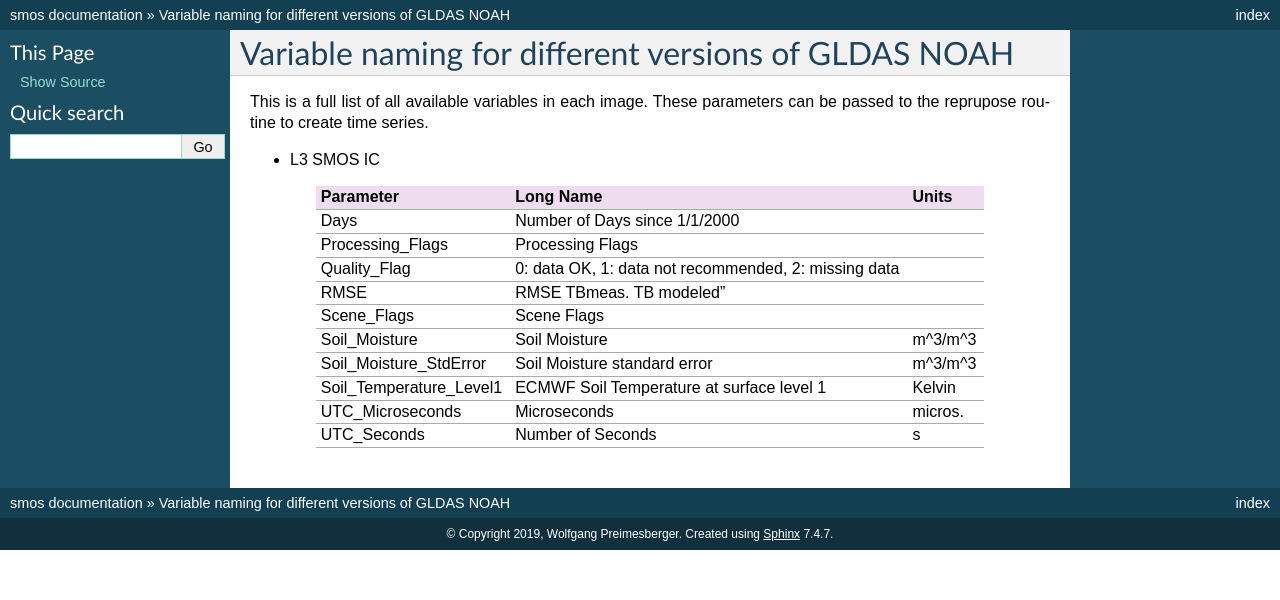
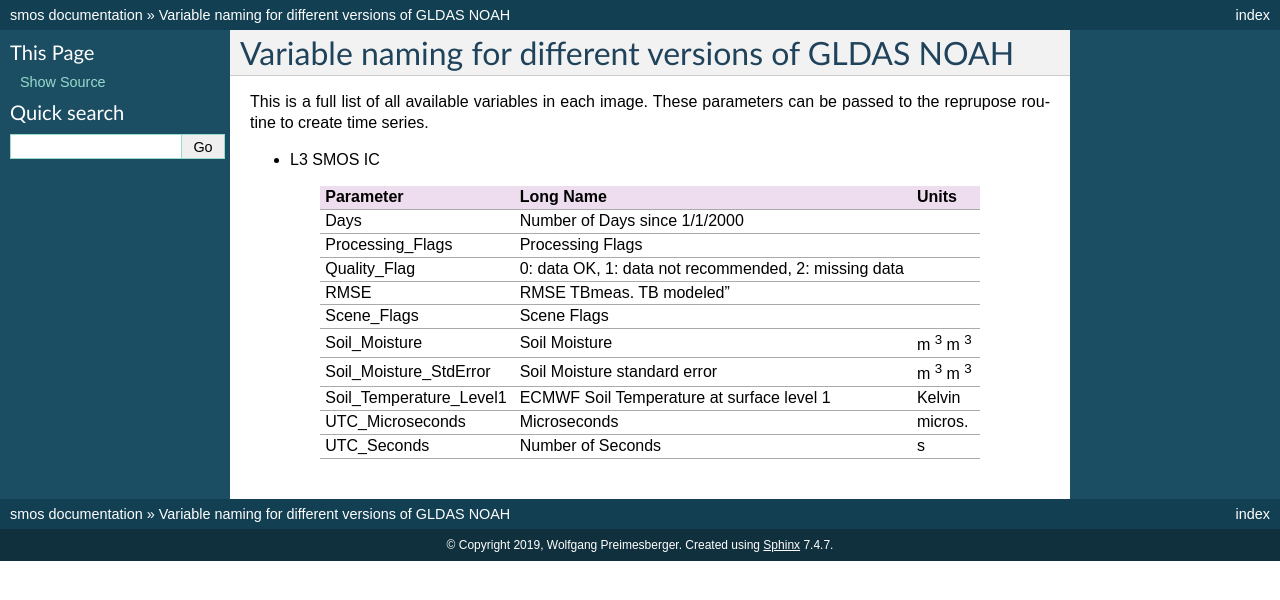
Before and after one commit to TUW-GEO/smos, a Sphinx documentation site: the page built from docs/varnames.rst, in a window 1280 px wide. Shown: the top 600 px of the page. Built offline with Sphinx 7.4.7, drawn with Linux system fonts in a browser that asks for light colours; formulas are drawn with MathJax 3; the version number could not be read and is left out; part of the change alters nothing that is shown.

```diff
--- a/docs/varnames.rst
+++ b/docs/varnames.rst
@@ -6,26 +6,26 @@ can be passed to the reprupose routine to create time series.
 
 * L3 SMOS IC
 
-+--------------------------+------------------------------------------------------+------------+
-| Parameter                | Long Name                                            | Units      |
-+==========================+======================================================+============+
-| Days                     | Number of Days since 1/1/2000                        |            |
-+--------------------------+------------------------------------------------------+------------+
-| Processing_Flags         | Processing Flags                                     |            |
-+--------------------------+------------------------------------------------------+------------+
-| Quality_Flag             | 0: data OK, 1: data not recommended, 2: missing data |            |
-+--------------------------+------------------------------------------------------+------------+
-| RMSE                     | RMSE TBmeas. TB modeled"                             |            |
-+--------------------------+------------------------------------------------------+------------+
-| Scene_Flags              | Scene Flags                                          |            |
-+--------------------------+------------------------------------------------------+------------+
-| Soil_Moisture            | Soil Moisture                                        | m^3/m^3    |
-+--------------------------+------------------------------------------------------+------------+
-| Soil_Moisture_StdError   | Soil Moisture standard error                         | m^3/m^3    |
-+--------------------------+------------------------------------------------------+------------+
-| Soil_Temperature_Level1  | ECMWF Soil Temperature at surface level 1            | Kelvin     |
-+--------------------------+------------------------------------------------------+------------+
-| UTC_Microseconds         | Microseconds                                         | micros.    |
-+--------------------------+------------------------------------------------------+------------+
-| UTC_Seconds              | Number of Seconds                                    | s          |
-+--------------------------+------------------------------------------------------+------------+
++--------------------------+------------------------------------------------------+----------------------+
+| Parameter                | Long Name                                            | Units                |
++==========================+======================================================+======================+
+| Days                     | Number of Days since 1/1/2000                        |                      |
++--------------------------+------------------------------------------------------+----------------------+
+| Processing_Flags         | Processing Flags                                     |                      |
++--------------------------+------------------------------------------------------+----------------------+
+| Quality_Flag             | 0: data OK, 1: data not recommended, 2: missing data |                      |
++--------------------------+------------------------------------------------------+----------------------+
+| RMSE                     | RMSE TBmeas. TB modeled"                             |                      |
++--------------------------+------------------------------------------------------+----------------------+
+| Scene_Flags              | Scene Flags                                          |                      |
++--------------------------+------------------------------------------------------+----------------------+
+| Soil_Moisture            | Soil Moisture                                        | m :sup:`3` m :sup:`3`|
++--------------------------+------------------------------------------------------+----------------------+
+| Soil_Moisture_StdError   | Soil Moisture standard error                         | m :sup:`3` m :sup:`3`|
++--------------------------+------------------------------------------------------+----------------------+
+| Soil_Temperature_Level1  | ECMWF Soil Temperature at surface level 1            | Kelvin               |
++--------------------------+------------------------------------------------------+----------------------+
+| UTC_Microseconds         | Microseconds                                         | micros.              |
++--------------------------+------------------------------------------------------+----------------------+
+| UTC_Seconds              | Number of Seconds                                    | s                    |
++--------------------------+------------------------------------------------------+----------------------+
```
